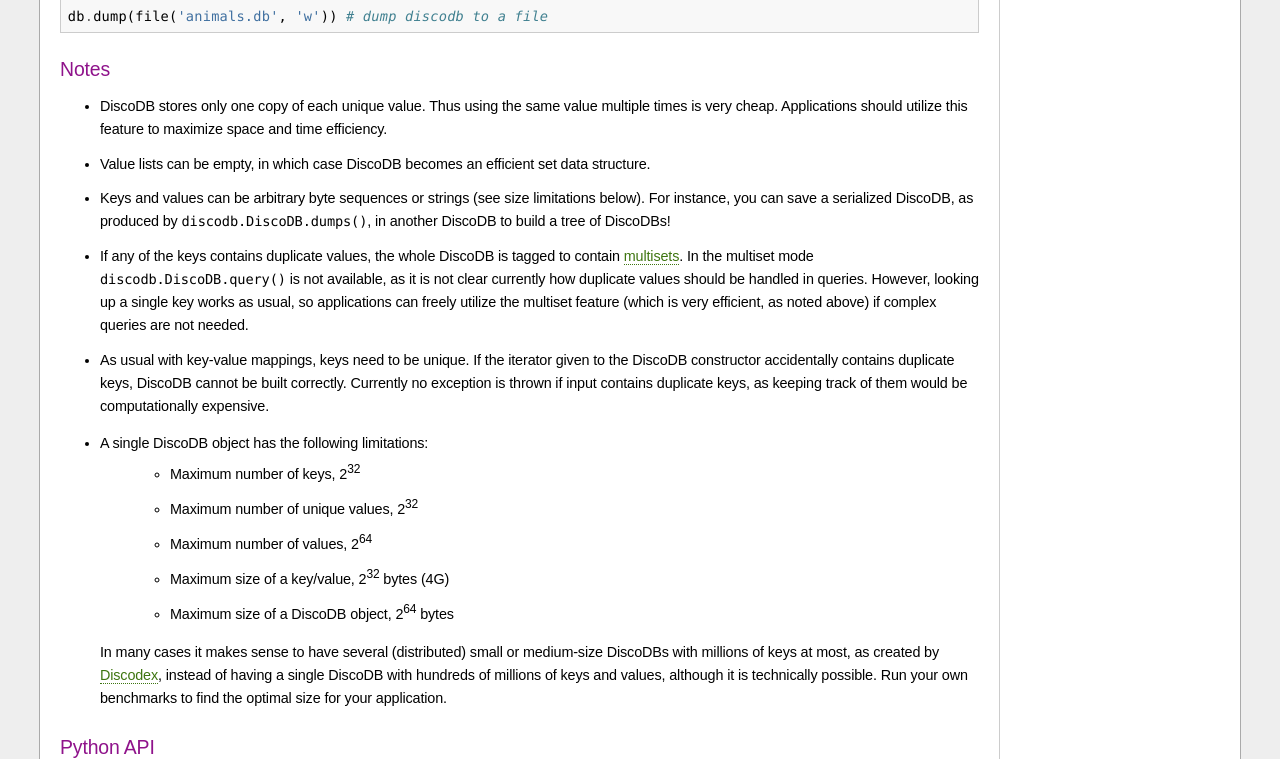
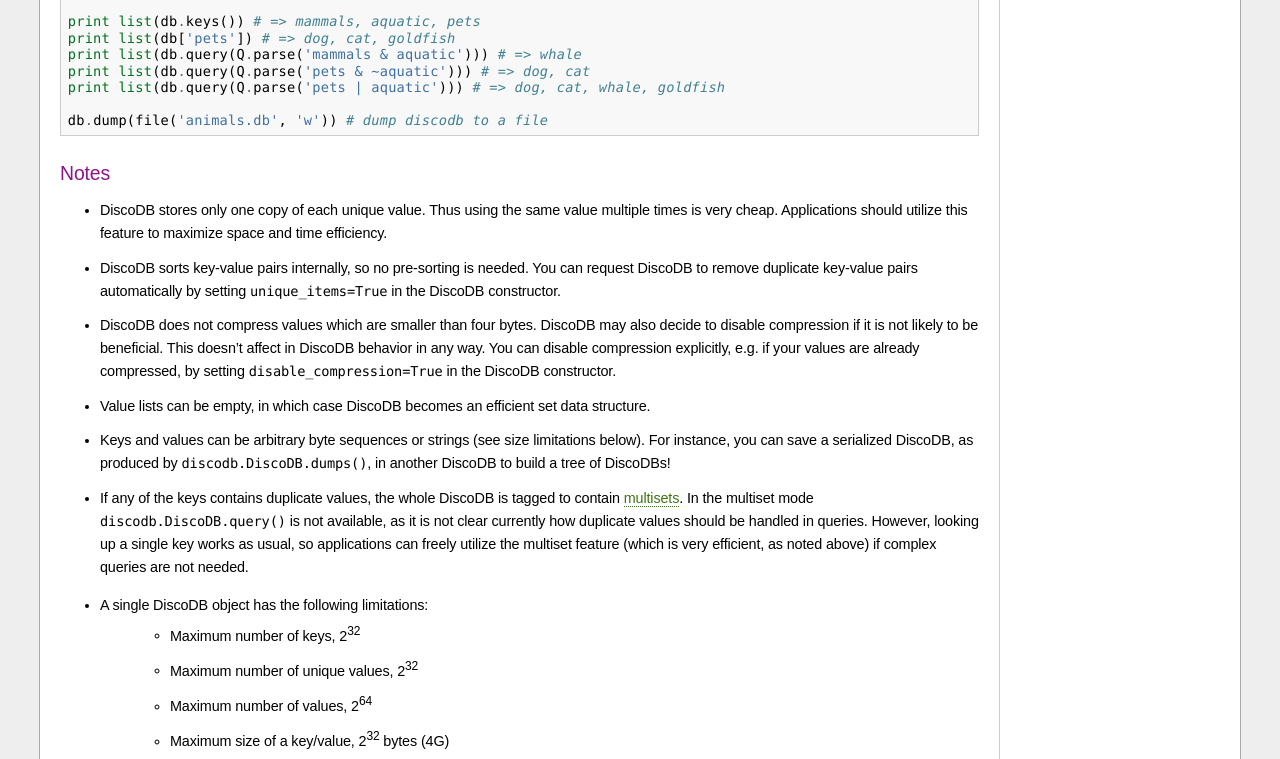
Before and after one commit to discoproject/disco, a Sphinx documentation site: the page built from doc/contrib/discodb/discodb.rst, in a window 1280 px wide and 900 px high, scrolled down 1331 px, cut to the strip 0-759 px from the top of the window. Built offline with Sphinx 7.4.7, drawn with Linux system fonts in a browser that asks for light colours; some of the changed text lies outside the part shown.

Commit message:
docs: discodb.rst updated

```diff
--- a/doc/contrib/discodb/discodb.rst
+++ b/doc/contrib/discodb/discodb.rst
@@ -24,6 +24,15 @@
 hashing <http://en.wikipedia.org/wiki/Perfect_hash_function>`_ for fast
 *O(1)* key lookups. Specifically, DiscoDB relies on the `CMPH library
 <http://cmph.sourceforge.net/>`_ for building minimal perfect hash functions.
+
+DiscoDB compresses values first by replacing duplicate entries with references
+to a singe unique entry and then by compressing unique entries with a fast
+compression algorithm based on `Huffman Coding
+<http://en.wikipedia.org/wiki/Huffman_coding>`_. The main benefit of this
+approach is that each value can be random accessed efficiently while achieving
+reasonable compression ratios, thanks to statistics collected from all the data.
+This means that you can have lots of redundancy, e.g. common prefixes, in your
+values without having to worry about space consumption.
 
 The format of a DiscoDB file essentially looks like this:
 
@@ -80,6 +89,16 @@
   value multiple times is very cheap. Applications should utilize this feature
   to maximize space and time efficiency.
 
+- DiscoDB sorts key-value pairs internally, so no pre-sorting is needed. You can
+  request DiscoDB to remove duplicate key-value pairs automatically by setting
+  ``unique_items=True`` in the DiscoDB constructor.
+
+- DiscoDB does not compress values which are smaller than four bytes. DiscoDB may
+  also decide to disable compression if it is not likely to be beneficial.
+  This doesn't affect in DiscoDB behavior in any way. You can
+  disable compression explicitly, e.g. if your values are already compressed, by
+  setting ``disable_compression=True`` in the DiscoDB constructor.
+
 - Value lists can be empty, in which case DiscoDB becomes an efficient set
   data structure.
 
@@ -94,11 +113,6 @@
   currently how duplicate values should be handled in queries. However, looking up a
   single key works as usual, so applications can freely utilize the multiset
   feature (which is very efficient, as noted above) if complex queries are not needed.
-
-- As usual with key-value mappings, keys need to be unique. If the iterator
-  given to the DiscoDB constructor accidentally contains duplicate keys,
-  DiscoDB cannot be built correctly. Currently no exception is thrown if input
-  contains duplicate keys, as keeping track of them would be computationally expensive.
 
 - A single DiscoDB object has the following limitations:
     - Maximum number of keys, 2\ :sup:`32`
```
